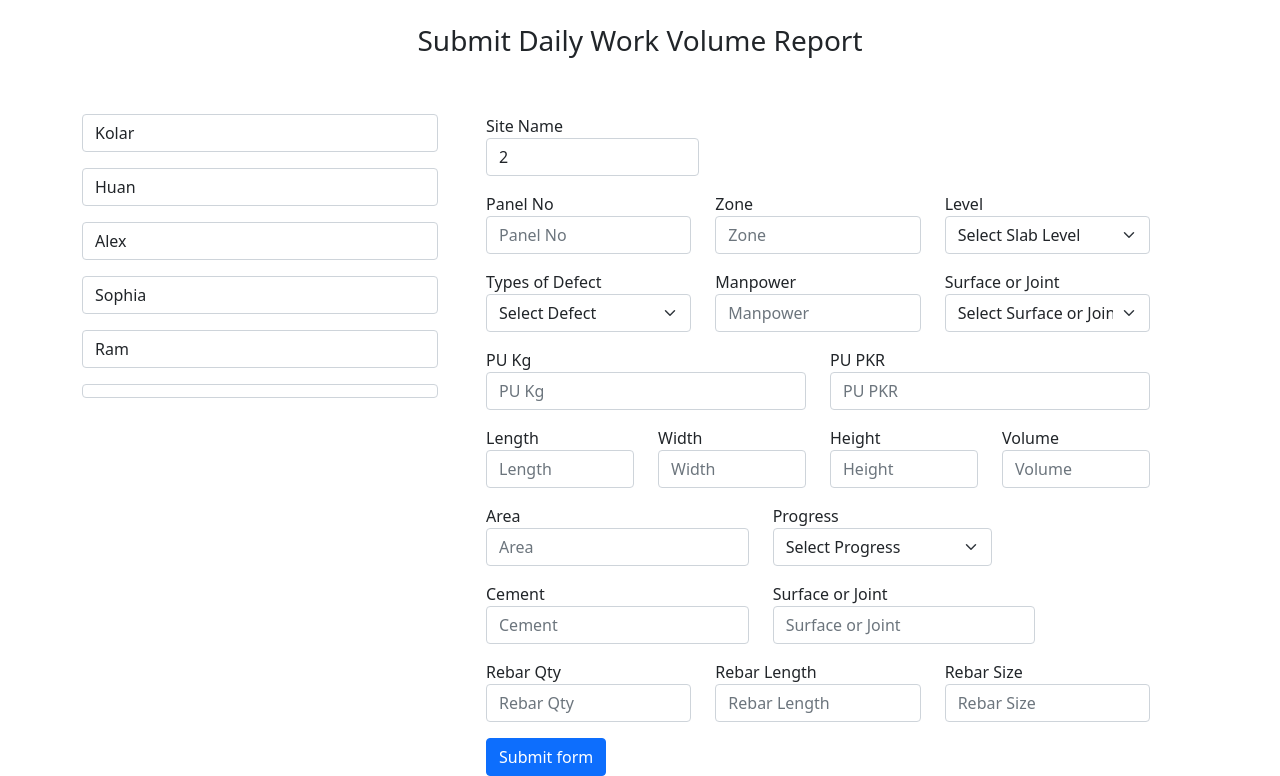
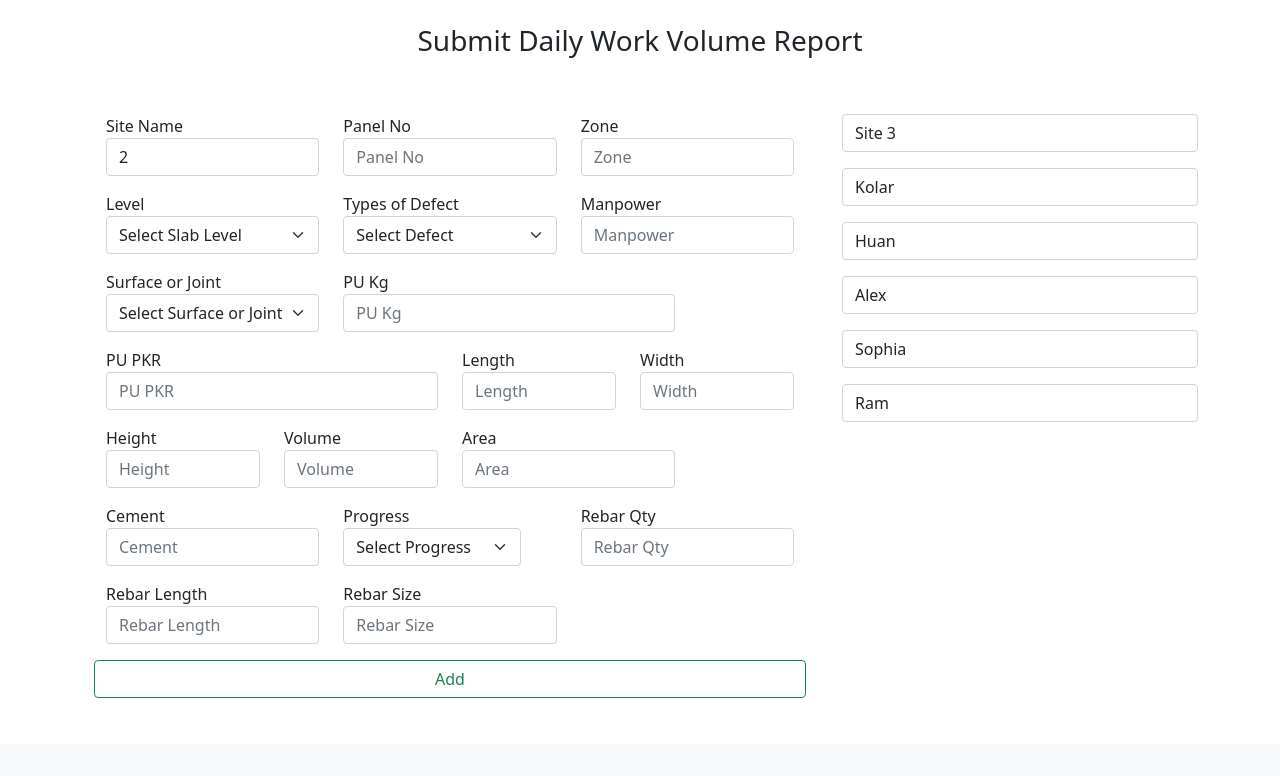
Before and after one commit to EiZarChiKyaw9/Organization, a Django app: page /daily_wv_submission/wv_daily_submission/2 in a window 1280 px wide. Shown: the part 56-832 px from the top of the page. After the commit the page ends 754 px from the top, so only its background shows below. Run offline with Django 3.2, Linux system fonts and the light colour scheme; data comes from the database, SQL or seed files in the repository; both versions use the stored data as it was before the commit; data that the repository does not hold is empty.

```diff
--- a/todo_list/admin.py
+++ b/todo_list/admin.py
@@ -1,8 +1,9 @@
 from django.contrib import admin
-from .models import list, Work_Volume, Slab_Level, WV_Main, WV_Daily_Report_Details
+from .models import list, Work_Volume, Slab_Level, WV_Main, WV_Daily_Report_Details, Site
 
 admin.site.register(list)
 admin.site.register(Work_Volume)
 admin.site.register(Slab_Level)
 admin.site.register(WV_Main)
 admin.site.register(WV_Daily_Report_Details)
+admin.site.register(Site)
--- a/todo_list/templates/admin/site_create.html
+++ b/todo_list/templates/admin/site_create.html
@@ -26,7 +26,7 @@
    {% endfor %}
 
 {% endif %}
-    {%if slab_level_items %}
+    {%if site_items %}
 
     <table class="table table-bordered">
       {% for things in site_items %}
--- a/todo_list/templates/admin/work_volume_create.html
+++ b/todo_list/templates/admin/work_volume_create.html
@@ -31,7 +31,6 @@
     <table class="table table-bordered">
       {% for things in work_volume_items %}
             <tr class="table-primary">
-
                 <td><center><a href="#">{{ things.Tx_Name }}</a> </center></td>
                 <td><center>{{ things.Is_Active }}</center></td>
             </tr>
--- a/todo_list/templates/submission/submit_daily_workvolume.html
+++ b/todo_list/templates/submission/submit_daily_workvolume.html
@@ -26,45 +26,46 @@
     </script>
 </head>
 <body>
+
     <div class="container">
         <H3><center>Submit Daily Work Volume Report</center> </H3>
       <br><br>
         <div class="row">
-        <div class="col-md-4">
-            <div class="form-inline my-2 my-lg-0">
-            {% csrf_token %}
 
-              <!--<p class="form-control mr-sm-2 card-text form-control" name="ID_WV_Main">{{ wv_main_item.CD_Site }}</p>-->
-              <p class="form-control mr-sm-2 card-text form-control" name="TX_Site_Supervisor">{{ wv_main_item.TX_Site_Supervisor }}</p>
-              <p class="form-control mr-sm-2 card-text form-control" name="TX_Site_In_charge_Design">{{ wv_main_item.TX_Site_In_charge_Design }}</p>
-              <p class="form-control mr-sm-2 card-text form-control" name="TX_Site_In_charge_QS">{{ wv_main_item.TX_Site_In_charge_QS }}</p>
-              <p class="form-control mr-sm-2 card-text form-control" name="TX_Site_Manager">{{ wv_main_item.TX_Site_Manager }}</p><p class="form-control mr-sm-2 card-text form-control" name="CD_Site">{{ wv_main_item.TX_Construction_Manager }}</p>
-                <p class="form-control mr-sm-2 card-text form-control" name="TX_Man_Power_Remark">{{ wv_main_item.TX_Man_Power_Remark }}</p>
-           <!-- <p class="form-control mr-sm-2"> type="search" placeholder="{{ wv_main_item.CD_Site }}" value="{{ wv_main_item.CD_Site }}"
-                   aria-label="Search" name="wv_main_item"> -->
-              <input type="hidden" value="{{ wv_main_item.Is_Active }}" name="Is_Active">
+          <div class="d-flex col-md-8">
 
-            <!--<button class="btn btn-outline-secondary my-2 my-sm-0" type="submit">Edit </button>-->
+              <div class="container">
+                  {% if messages %}
+
+                      {% for message in messages %}
+                        <br>
+                        <!-- alert box section start -->
+                         <div class="alert alert-warning alert-dismissible fade show" role="alert">
+                            {{ message }}
+                            <button type="button" class="btn-close" data-bs-dismiss="alert" aria-label="Close"></button>
                             </div>
-        </div>
-      <div class="d-flex col-md-8">
-          <div class="container">
-          <form method="post">
+                        <!-- alert box section end -->
+                       {% endfor %}
+
+                    {% endif %}
+                    <form class="d-flex" method="post">
                         {% csrf_token %}
                         <div class="row">
                         <div class="col-md-4 mb-3">
-                  <label for="site">Site Name</label>
-                  <input type="text" class="form-control" id="site" placeholder="" value="2" name="ID_WV_Main" required>
+                          <label>Site Name</label>
+                          <input type="text" class="form-control" placeholder="" value="2" name="ID_WV_Main" required>
                         </div>
-              <div class="row">
+
                         <div class="col-md-4 mb-3">
-                  <label for="validationDefault01">Panel No</label>
-                  <input type="text" class="form-control" id="validationDefault01" placeholder="Panel No" name="TX_Panel_No" required>
+                          <label>Panel No</label>
+                          <input type="text" class="form-control" placeholder="Panel No" name="TX_Panel_No" required>
                         </div>
+
                         <div class="col-md-4 mb-3">
-                  <label for="validationDefault02">Zone</label>
-                  <input type="text" class="form-control" id="validationDefault02" placeholder="Zone" name="TX_Zone" required>
+                          <label>Zone</label>
+                          <input type="text" class="form-control" placeholder="Zone" name="TX_Zone" required>
                         </div>
+
                         <div class="col-md-4 mb-3">
                       <label>Level</label>
                         <div class="col-sm-12">
@@ -77,10 +78,9 @@
                                 {% endfor %}
                             {% endif %}
                         </select>
-
+                    </div>
                     </div>
 
-                </div>
                     <div class="col-md-4 mb-3">
                         <label>Types of Defect</label><br>
                         <div class="form-group row">
@@ -99,15 +99,17 @@
                 </div>
 
                     </div>
+
                 <div class="col-md-4 mb-3">
-                  <label for="validationDefault05">Manpower</label>
-                  <input type="text" class="form-control" id="validationDefault05" placeholder="Manpower" name="TX_Man_Power_Work" required>
+                      <label>Manpower</label>
+                      <input type="text" class="form-control" placeholder="Manpower" name="TX_Man_Power_Work" required>
                     </div>
+
                 <div class="col-md-4 mb-3">
                       <label>Surface or Joint</label>
                       <div class="col-sm-12">
 
-                     <select class="form-select" name="CD_Slab_Level" aria-label="Default select example" required>
+                         <select class="form-select" name="TX_Sur_Joint" aria-label="Default select example" required>
                             <option selected>Select Surface or Joint</option>
                                 <option value=01>Surface</option>
                              <option value=02>Joint</option>
@@ -117,39 +119,48 @@
                     </div>
 
                 <div class="col-md-6 mb-3">
-                  <label for="validationDefault07">PU Kg</label>
-                  <input type="text" class="form-control" id="validationDefault07" placeholder="PU Kg" name="PU_Kg" required>
+                      <label>PU Kg</label>
+                      <input type="text" class="form-control" placeholder="PU Kg" name="PU_Kg" required>
                     </div>
+
                 <div class="col-md-6 mb-3">
-                  <label for="validationDefault08">PU PKR</label>
-                  <input type="text" class="form-control" id="validationDefault08" placeholder="PU PKR" name="PU_PKR" required>
+                      <label>PU PKR</label>
+                      <input type="text" class="form-control" placeholder="PU PKR" name="PU_PKR" required>
                     </div>
                     <div class="col-md-3 mb-3">
-                  <label for="validationDefault09">Length</label>
-                  <input type="text" class="form-control" id="validationDefault09" placeholder="Length" name="Volume_L" required>
+                      <label>Length</label>
+                      <input type="text" class="form-control" placeholder="Length" name="Volume_L" required>
+                    </div>
+
+
+                <div class="col-md-3 mb-3">
+                      <label>Width</label>
+                      <input type="text" class="form-control" placeholder="Width" name="Volume_W" required>
                     </div>
                     <div class="col-md-3 mb-3">
-                  <label for="validationDefault10">Width</label>
-                  <input type="text" class="form-control" id="validationDefault10" placeholder="Width" name="Volume_W" required>
+                      <label>Height</label>
+                      <input type="text" class="form-control" placeholder="Height" name="Volume_H" required>
                     </div>
                     <div class="col-md-3 mb-3">
-                  <label for="validationDefault11">Height</label>
-                  <input type="text" class="form-control" id="validationDefault11" placeholder="Height" name="Volume_H" required>
-                </div>
-                <div class="col-md-3 mb-3">
-                  <label for="validationDefault12">Volume</label>
-                  <input type="text" class="form-control" id="validationDefault12" placeholder="Volume" name="Volume" required>
-                </div>
-                <div class="col-md-5 mb-3">
-                  <label for="validationDefault13">Area</label>
-                  <input type="text" class="form-control" id="validationDefault13" placeholder="Area" name="AREA" required>
+                      <label>Volume</label>
+                      <input type="text" class="form-control" placeholder="Volume" name="Volume" required>
                     </div>
 
-                <div class="col-md-5 mb-3">
+                    <div class="col-md-4 mb-3">
+                      <label>Area</label>
+                      <input type="text" class="form-control" placeholder="Area" name="AREA" required>
+                    </div>
+
+                    <div class="col-md-4 mb-3">
+                      <label>Cement</label>
+                      <input type="text" class="form-control" placeholder="Cement" name="Cement">
+                    </div>
+
+                    <div class="col-md-4 mb-3">
                       <label>Progress</label>
                         <div class="col-sm-10">
 
-                     <select class="form-select" name="CD_Slab_Level" aria-label="Default select example" required>
+                         <select class="form-select" name="Progress" aria-label="Default select example" required>
                             <option selected>Select Progress</option>
                             <option value="TS">TS - Temporary stop</option>
                              <option value="FOR STATUS">FOR STATUS</option>
@@ -161,66 +172,71 @@
 
                         </div>
                     </div>
-                <div class="col-md-5 mb-3">
-                  <label for="validationDefault15">Cement</label>
-                  <input type="text" class="form-control" id="validationDefault15" placeholder="Cement" name="Cement">
-                </div>
-                <div class="col-md-5 mb-3">
-                  <label for="validationDefault19">Surface or Joint</label>
-                  <input type="text" class="form-control" id="validationDefault19" placeholder="Surface or Joint" name="Surface_or_Join">
+
+
+                    <div class="col-md-4 mb-3">
+                      <label>Rebar Qty</label>
+                      <input type="text" class="form-control" placeholder="Rebar Qty" name="Rebar_Qty">
                     </div>
                     <div class="col-md-4 mb-3">
-                  <label for="validationDefault16">Rebar Qty</label>
-                  <input type="text" class="form-control" id="validationDefault16" placeholder="Rebar Qty" name="Rebar_Qty">
+                      <label>Rebar Length</label>
+                      <input type="text" class="form-control" placeholder="Rebar Length" name="Rebar_Length">
                     </div>
                      <div class="col-md-4 mb-3">
-                  <label for="validationDefault17">Rebar Length</label>
-                  <input type="text" class="form-control" id="validationDefault17" placeholder="Rebar Length" name="Rebar_Length">
+                      <label>Rebar Size</label>
+                      <input type="text" class="form-control" placeholder="Rebar Size" name="Rebar_Size">
                     </div>
-                 <div class="col-md-4 mb-3">
-                  <label for="validationDefault18">Rebar Size</label>
-                  <input type="text" class="form-control" id="validationDefault18" placeholder="Rebar Size" name="Rebar_Size">
+
+                    <button class="btn btn-outline-success" type="submit">Add</button>
+
+                </div> <!--row -->
+            </form>
+      </div>
+    </div>
+            <div class="col-md-4">
+            <div class="form-inline my-2 my-lg-0">
+            {% csrf_token %}
+
+              <p class="form-control mr-sm-2 card-text form-control" name="ID_WV_Main">{{ wv_main_item.CD_Site }}</p>
+              <p class="form-control mr-sm-2 card-text form-control" name="TX_Site_Supervisor">{{ wv_main_item.TX_Site_Supervisor }}</p>
+              <p class="form-control mr-sm-2 card-text form-control" name="TX_Site_In_charge_Design">{{ wv_main_item.TX_Site_In_charge_Design }}</p>
+              <p class="form-control mr-sm-2 card-text form-control" name="TX_Site_In_charge_QS">{{ wv_main_item.TX_Site_In_charge_QS }}</p>
+              <p class="form-control mr-sm-2 card-text form-control" name="TX_Site_Manager">{{ wv_main_item.TX_Site_Manager }}</p><p class="form-control mr-sm-2 card-text form-control" name="CD_Site">{{ wv_main_item.TX_Construction_Manager }}</p>
+
+           <!-- <p class="form-control mr-sm-2"> type="search" placeholder="{{ wv_main_item.CD_Site }}" value="{{ wv_main_item.CD_Site }}"
+                   aria-label="Search" name="wv_main_item"> -->
+              <!--<input type="hidden" value="{{ wv_main_item.Is_Active }}" name="Is_Active">
+
+            <button class="btn btn-outline-secondary my-2 my-sm-0" type="submit">Edit </button>-->
+            </div>
+        </div>
     </div>
 
 
-              </div>
+           <br>
+              {% if Daily_report_Details_items %}
+                <div class="row mb3">
+                  {% for things in Daily_report_Details_items %}
+
+                  <div class="col-md-4 mb3">
+                    <div class="card h-100">
+                      <a href="{% url 'wv_daily_submission' things.id %}" class="btn btn-primary">{{ things.ID_WV_Main }}</a>
+                      <div class="card-body">
+                          <label>Site Supervisor</label><p class="card-text form-control">{{ things.TX_Panel_No }}</p>
+                          <label>Site Design In Charge</label><p class="card-text form-control">{{ things.TX_Zone }}</p>
+                          <label>Site QS In Charge</label><p class="card-text form-control">{{ things.CD_Slab_Level }}</p>
+                          <label>Site Manager</label><p class="card-text form-control">{{ things.CD_Work }}</p>
+                          <label>Site Construction Manager</label><p class="card-text form-control">{{ things.TX_Man_Power_Work }}</p>
                       </div>
 
-              <button class="btn btn-primary" type="submit">Submit form</button>
-            </form>
-          <!--<form method="post" action="" role="form" class="form-inline">
-              <div class="form-group">
-                <label for="rg-from">Panel No: </label>
-                  <input class="form-control mr-sm-2 card-text form-control" placeholder="Panel No" aria-label="items" name ="item">
-                <input type="text" id="rg-from" placeholder="todo list" aria-label="items" name="rg-from" value="" class="form-control">
                     </div>
-              <div class="form-group">
-                <label for="rg-to">Bis: </label>
-                <input type="text" id="rg-to" name="rg-to" value="" class="form-control">
+                      <br>
                   </div>
-              <div class="form-group">
-                <input type="button" value="Clear" class="btn btn-default btn-clear">
-                <input type="submit" value="Los!" class="btn btn-primary">
-              </div>
-            </form>
-        <div class="container">
-          <form class="form-inline my-2 my-lg-0" method="POST">
-            {% csrf_token %}
-
-              <input class="form-control mr-sm-2 card-text form-control" type="search" placeholder="todo list" aria-label="items" name ="item">
-              <input class="form-control mr-sm-2 card-text form-control" type="search" placeholder="todo list" aria-label="items" name ="item">
-              <input class="form-control mr-sm-2 card-text form-control" type="search" placeholder="todo list" aria-label="items" name ="item">
-              <input class="form-control mr-sm-2 card-text form-control" type="search" placeholder="todo list" aria-label="items" name ="item">
-              <input class="form-control mr-sm-2 card-text form-control" type="search" placeholder="todo list" aria-label="items" name ="item">
-              <input class="form-control mr-sm-2 card-text form-control" type="search" placeholder="todo list" aria-label="items" name ="item">
-              <input class="form-control mr-sm-2 card-text form-control" type="search" placeholder="todo list" aria-label="items" name ="item">
-              <input type="hidden" value="{{ wv_main_item.Is_Active }}" name="Is_Active">
 
 
-          </form> -->
+                    {% endfor %}
                 </div>
-      </div>
-    </div>
+                {% endif %}
         </div>
 </body>
 </html>
--- a/todo_list/views.py
+++ b/todo_list/views.py
@@ -139,30 +139,29 @@ def wv_main(request):
 def daily_wv_submission(request, site_id):
 
     if request.method == 'POST':
-        #wv_main_item = WV_Main.objects.get(pk=site_id)
-
-
-        #form = WVMainForm(request.POST or None, instance=wv_main_item)
-
-        #if form.is_valid():
-        #    form.save()
-        wv_main_item = WV_Main.objects.get(pk=site_id)
-        work_volume_items = Work_Volume.objects.all
-        slab_level_items = Slab_Level.objects.all
 
         form = WVDailyReportDetailsForm(request.POST or None)
         if form.is_valid():
             form.save()
 
+        Daily_report_Details_item = WV_Daily_Report_Details.objects.all
+        wv_main_item = WV_Main.objects.get(pk=site_id)
+        work_volume_items = Work_Volume.objects.all
+        slab_level_items = Slab_Level.objects.all
         messages.success(request, ('Item has been added to the list!'))
-        return render(request, 'submission/submit_daily_workvolume.html', {'wv_main_item': wv_main_item,
-                                                                           'work_volume_items': work_volume_items,
-                                                                           'slab_level_items': slab_level_items})
+        return render(request, 'submission/submit_daily_workvolume.html',
+                      {'Daily_report_Details_items': Daily_report_Details_item,
+                       'wv_main_item': wv_main_item,
+                       'work_volume_items': work_volume_items,
+                       'slab_level_items': slab_level_items})
 
     else:
         wv_main_item = WV_Main.objects.get(pk=site_id)
         work_volume_items = Work_Volume.objects.all
         slab_level_items = Slab_Level.objects.all
-        return render(request, 'submission/submit_daily_workvolume.html', {'wv_main_item': wv_main_item,
-                                                                           'work_volume_items': work_volume_items,
-                                                                           'slab_level_items': slab_level_items})
+        Daily_report_Details_items = WV_Daily_Report_Details.objects.all
+        return render(request, 'submission/submit_daily_workvolume.html',
+                      {'Daily_report_Details_items': Daily_report_Details_items,
+                       'wv_main_item': wv_main_item,
+                       'work_volume_items': work_volume_items,
+                       'slab_level_items': slab_level_items})
```
Also changed, not shown: todo_list/forms.py (+5 -4 lines), db.sqlite3. Lines whose indentation alone changed are shown as unchanged.
